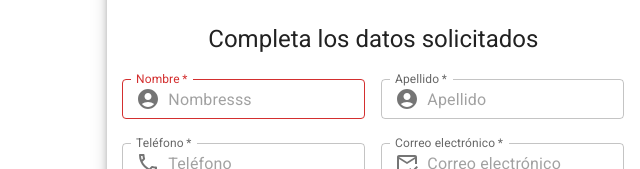
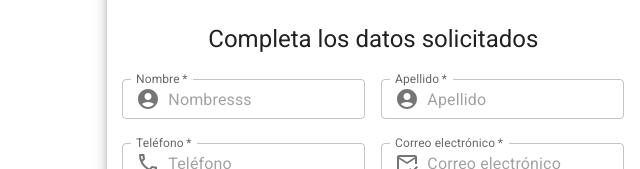
Before and after one commit to Ultralacra/app, a React (Create React App) app: page /register-page in a window 1280 px wide. Shown: the part 223-392 px from the top of the page, without its empty margins (640-1280 px from the left). Built offline with nearby package versions, Linux system fonts and the light colour scheme.

Commit message:
required input

```diff
--- a/src/components/registerC/FormRegister.jsx
+++ b/src/components/registerC/FormRegister.jsx
@@ -30,6 +30,10 @@ function Registro() {
   const [sLogin, setsLogin] = useState("");
   const [iProfileID] = useState("0");
   const [loading, setLoading] = useState(false);
+
+  const validarFormulario = () => {
+    console.log(sFirstName)
+  };
 
 
   async function registrar() {
@@ -128,7 +132,7 @@ function Registro() {
                       type="text"
                       margin="normal"
                       placeholder="Nombresss"
-                      error ={() => validarFormulario(this)}
+                      error ={validarFormulario()}
                       InputProps={{
                         startAdornment: (
                           <InputAdornment
```
